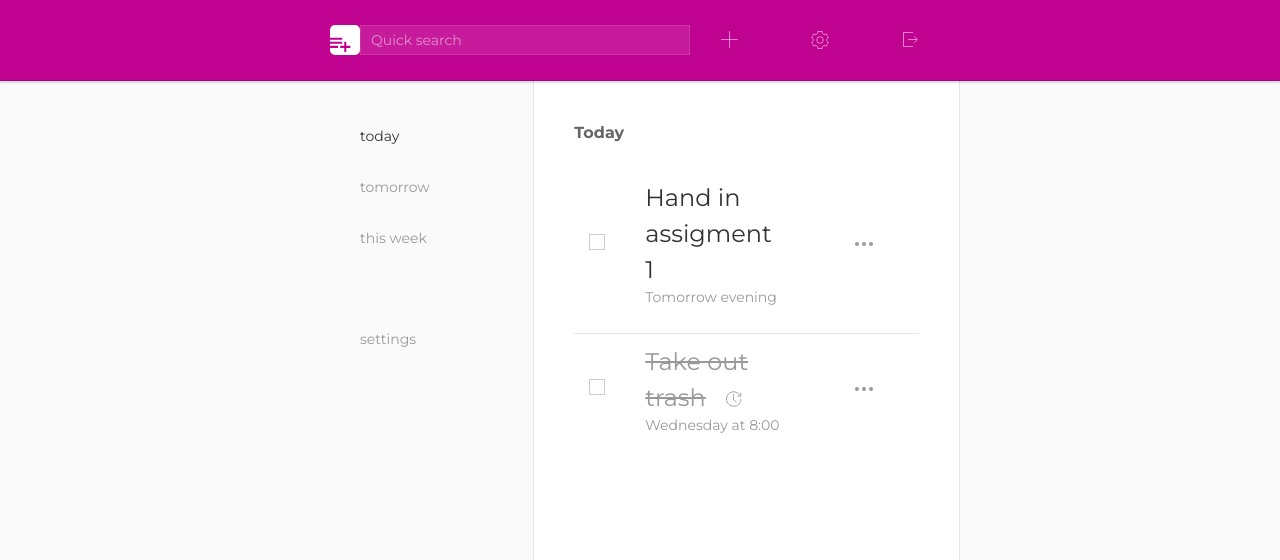
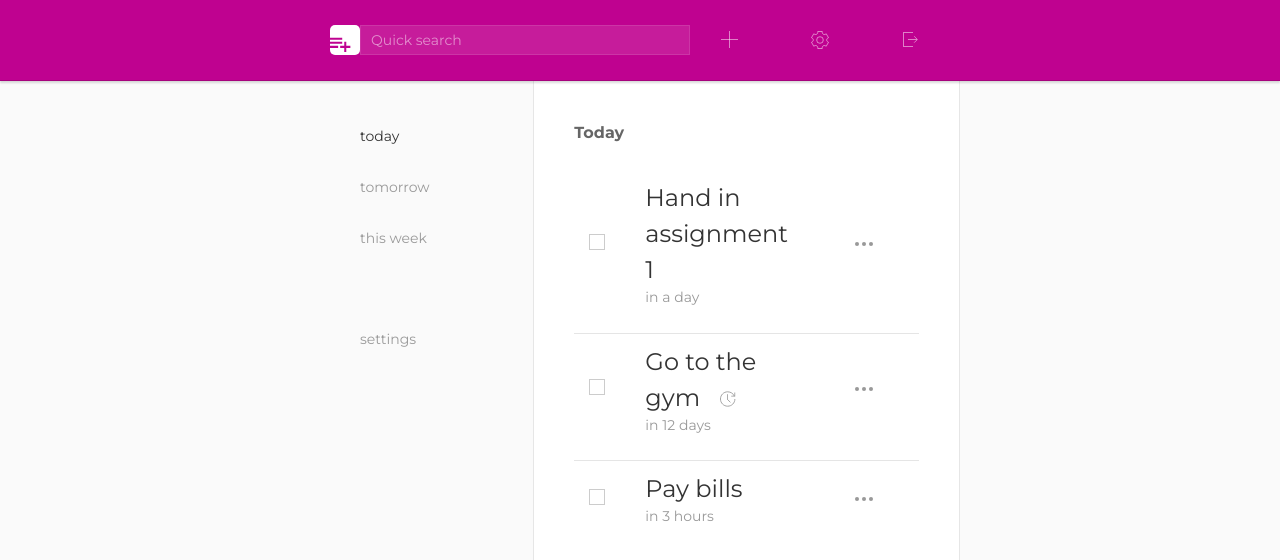
Before and after one commit to floriandejonckheere/remind-re, a React app in the folder web/: page / in a window 1280 px wide. Shown: the top 560 px of the page. Built offline with nearby package versions, Linux system fonts and the light colour scheme.

Commit message:
Use Moment for date formatting

```diff
--- a/web/package.json
+++ b/web/package.json
@@ -37,6 +37,7 @@
     "html-webpack-plugin": "2.29.0",
     "jest": "20.0.4",
     "jquery": "^3.2.1",
+    "moment": "^2.18.1",
     "node-sass-chokidar": "^0.0.3",
     "npm-run-all": "^4.1.1",
     "object-assign": "4.1.1",
--- a/web/src/components/app/App.js
+++ b/web/src/components/app/App.js
@@ -4,6 +4,8 @@ import './App.css'
 import Sidebar from 'components/sidebar/Sidebar'
 import Navbar from 'components/navbar/Navbar'
 import ReminderList from 'components/reminderlist/ReminderList'
+
+import reminders from 'data/reminders'
 
 class App extends Component {
   render() {
@@ -16,7 +18,9 @@ class App extends Component {
             <Sidebar />
           </div>
           <div className="uk-width-1-3@l">
-            <ReminderList />
+            <ReminderList
+              reminders={reminders}
+            />
           </div>
         </div>
       </div>
--- a/web/src/components/reminderlist/ReminderList.js
+++ b/web/src/components/reminderlist/ReminderList.js
@@ -6,25 +6,21 @@ import './ReminderList.css'
 
 class ReminderList extends Component {
   render() {
+    let rows = []
+    this.props.reminders.forEach((reminder) => {
+      rows.push(
+        <Reminder
+          data={reminder}
+          key={reminder.id}
+        />
+      )
+    })
+
     return (
       <div className="ReminderList uk-padding" data-uk-height-viewport="expand: true">
         <strong>Today</strong>
         <ul className="uk-list uk-list-divider">
-          <li className="uk-padding-small">
-            <Reminder
-              title="Hand in assigment 1"
-              subtitle="Tomorrow evening"
-              date=""
-              active="true"
-            />
-          </li>
-          <li className="uk-padding-small">
-            <Reminder
-              title="Take out trash"
-              subtitle="Wednesday at 8:00"
-              recurring="true"
-            />
-          </li>
+          { rows }
         </ul>
       </div>
     )
--- a/web/src/components/reminderlist/reminder/Reminder.js
+++ b/web/src/components/reminderlist/reminder/Reminder.js
@@ -1,31 +1,29 @@
 import React, { Component } from 'react'
+import moment from 'moment'
 
 import './Reminder.css'
 
 class Reminder extends Component {
-  constructor(props) {
-    super(props)
-  }
-
   render() {
     return (
+      <li className="uk-padding-small">
         <div className="Reminder uk-grid">
           <div className="uk-flex uk-flex-middle">
             <input type="checkbox" className="uk-checkbox" />
           </div>
           <div className="uk-width-expand">
             <div className="uk-text-lead">
-            { this.props.active ?
-              this.props.title
+              { this.props.data.active ?
+                this.props.data.title
               : (
-              <s className="uk-text-muted">{ this.props.title }</s>
+                <s className="uk-text-muted">{ this.props.data.title }</s>
               )}
-            { this.props.recurring &&
+              { this.props.data.recurring &&
                 <span className="uk-margin-left uk-text-muted" title="Recurring reminder" data-uk-icon="icon: future; ratio: .8" data-uk-tooltip />
               }
             </div>
             <p className="uk-text-meta uk-margin-remove-top">
-            { this.props.subtitle }
+              { moment(this.props.data.due).fromNow() }
             </p>
           </div>
           <div className="uk-flex uk-flex-middle">
@@ -40,6 +38,7 @@ class Reminder extends Component {
             </ul>
           </div>
         </div>
+      </li>
     )
   }
 }
--- /dev/null
+++ b/web/src/data/reminders.js
@@ -0,0 +1,50 @@
+export default [{
+  id: 0,
+  title: 'Hand in assignment 1',
+  active: true,
+  standalone: false,
+  due: 1506183794276,
+  recurring: false,
+  interval: null,
+  labels: ['personal', 'ucn'],
+  alerts: [
+    {
+      time: 3600,
+      type: ['email', 'sms']
+    },
+    {
+      time: 86400,
+      type: ['email']
+    }
+  ]
+}, {
+  id: 1,
+  title: 'Go to the gym',
+  active: true,
+  standalone: false,
+  due: 1507083794276,
+  recurring: true,
+  interval: 604800,
+  labels: ['personal'],
+  alerts: [
+    {
+      time: 0,
+      type: ['notification']
+    }
+  ]
+}, {
+  id: 2,
+  title: 'Pay bills',
+  active: true,
+  standalone: true,
+  due: 1506083794276,
+  recurring: false,
+  interval: null,
+  labels: ['personal'],
+  alerts: [
+    {
+      time: 3600,
+      type: ['sms']
+    }
+  ]
+}]
```
Also changed, not shown: 1 other file (tests, documents, lock files or other folders). Lines whose indentation alone changed are shown as unchanged.
